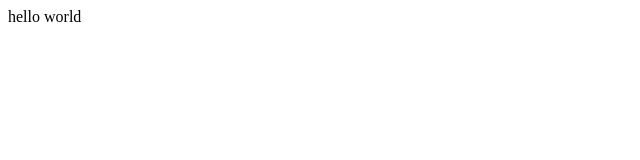
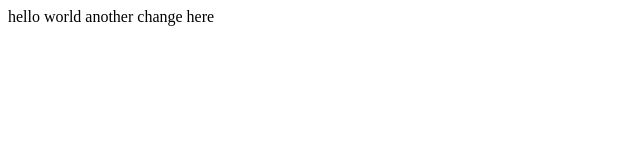
Before and after one commit to abdulMuhit/my-repo-from-remote-, a plain HTML site: page index.html in a window 1280 px wide. Shown: the whole page, without its empty margins (0-640 px from the left). Drawn offline with Linux system fonts and the light colour scheme.

```diff
--- a/index.html
+++ b/index.html
@@ -8,5 +8,6 @@
 </head>
 <body>
     hello world
+    another change here
 </body>
 </html>
```
